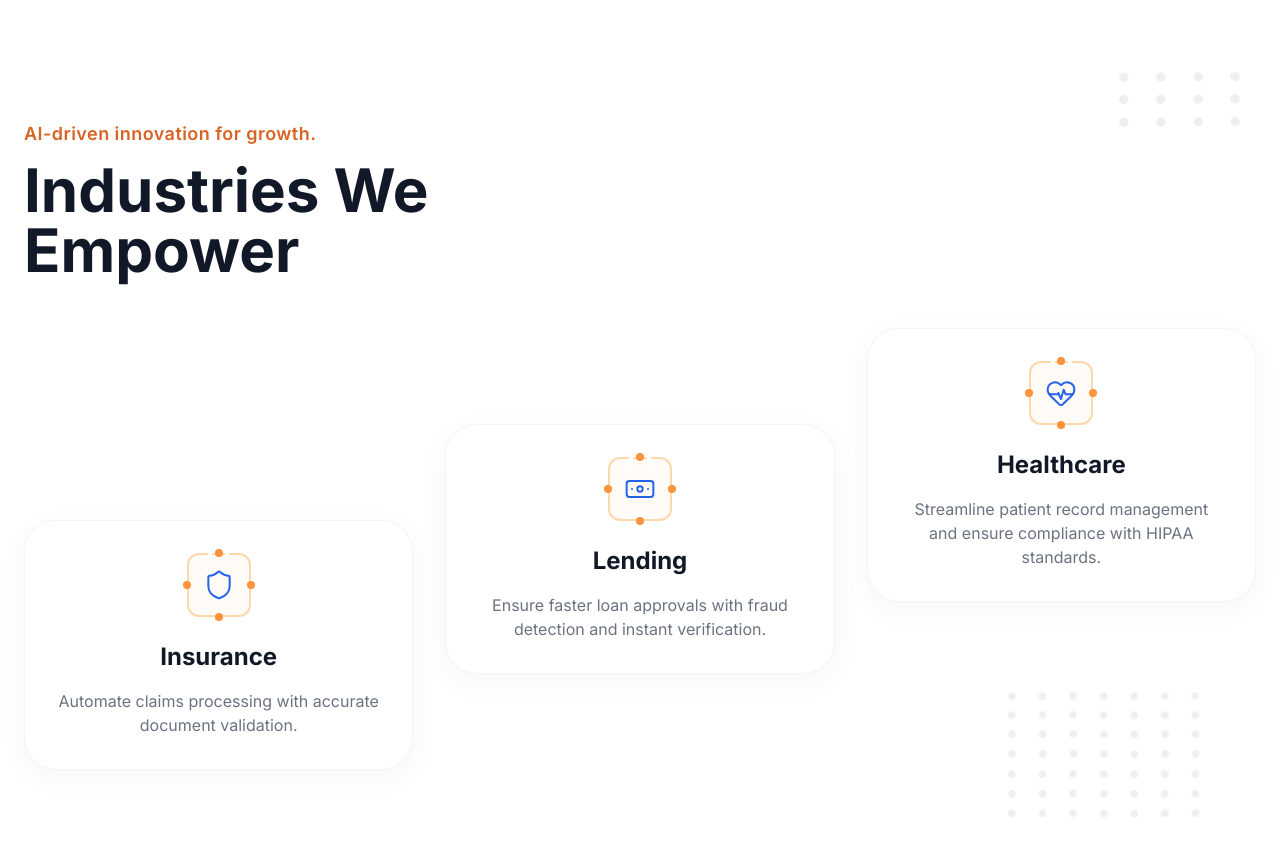
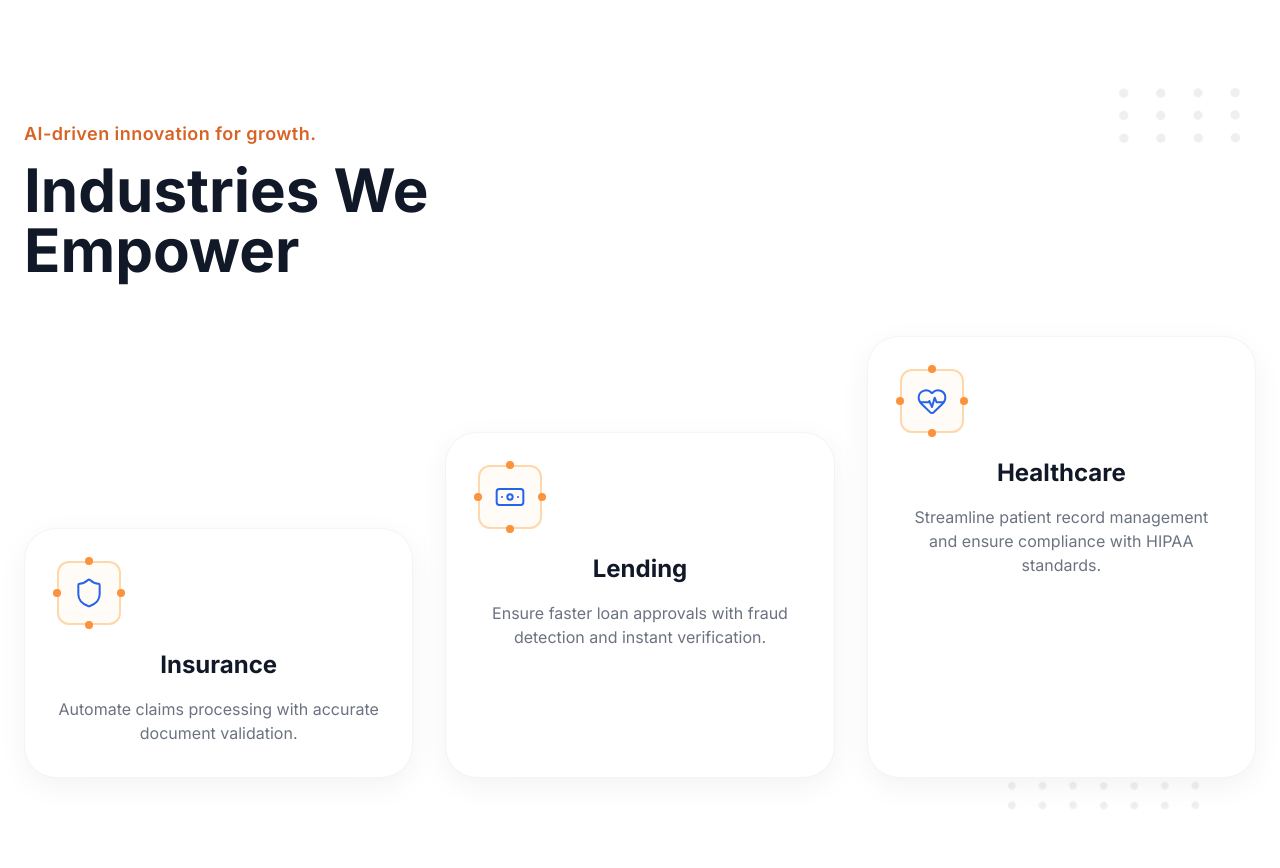
Before and after one commit to Suraj231194/Framer-Motion-, a React (Vite) app: page / in a window 1280 px wide. Shown: the part 960-1828 px from the top of the page. Built offline with nearby package versions, Linux system fonts and the light colour scheme.

Commit message:
Updated Products section with correctly positioned background gradient circles matching final design.

```diff
--- a/src/components/Industries.jsx
+++ b/src/components/Industries.jsx
@@ -1,89 +1,121 @@
-import React, { useRef } from 'react';
-import { motion, useScroll, useTransform } from 'framer-motion';
-import { industriesData } from '../constants/data';
-import dotsIndustry1 from '../images/dots_industry_1.png';
-import dotsIndustry2 from '../images/dots_industry_2.png';
-import blueCircle from '../images/blue_circle.png';
+import React, { useRef } from "react";
+import { motion, useScroll, useTransform } from "framer-motion";
+import { industriesData } from "../constants/data";
 
+import dotsIndustry1 from "../images/dots_industry_1.png";
+import dotsIndustry2 from "../images/dots_industry_2.png";
+import blueCircle from "../images/blue_circle.png";
+
+/* ---------------- CHIP ICON ---------------- */
 const ChipIcon = ({ Icon }) => (
     <div className="relative w-16 h-16 flex items-center justify-center mb-6">
-        {/* Circuit/Chip Background Effect */}
-        <div className="absolute inset-0 border-2 border-orange-200 rounded-xl bg-orange-50/50 backdrop-blur-sm"></div>
+        {/* Background */}
+        <div className="absolute inset-0 rounded-xl border-2 border-orange-200 bg-orange-50/50 backdrop-blur-sm" />
 
-        {/* Nodes/Dots on the border - Decorative */}
-        <div className="absolute -top-1 left-1/2 -translate-x-1/2 w-2 h-2 bg-orange-400 rounded-full box-shadow-glow"></div>
-        <div className="absolute -bottom-1 left-1/2 -translate-x-1/2 w-2 h-2 bg-orange-400 rounded-full box-shadow-glow"></div>
-        <div className="absolute top-1/2 -left-1 -translate-y-1/2 w-2 h-2 bg-orange-400 rounded-full box-shadow-glow"></div>
-        <div className="absolute top-1/2 -right-1 -translate-y-1/2 w-2 h-2 bg-orange-400 rounded-full box-shadow-glow"></div>
+        {/* Decorative Dots */}
+        <span className="absolute -top-1 left-1/2 -translate-x-1/2 w-2 h-2 bg-orange-400 rounded-full" />
+        <span className="absolute -bottom-1 left-1/2 -translate-x-1/2 w-2 h-2 bg-orange-400 rounded-full" />
+        <span className="absolute top-1/2 -left-1 -translate-y-1/2 w-2 h-2 bg-orange-400 rounded-full" />
+        <span className="absolute top-1/2 -right-1 -translate-y-1/2 w-2 h-2 bg-orange-400 rounded-full" />
 
-        <div className="absolute -top-1 left-1/3 w-1 h-3 bg-white"></div>
-        <div className="absolute -top-1 right-1/3 w-1 h-3 bg-white"></div>
-
-        {/* Inner Icon */}
-        <div className="relative text-blue-600 z-10">
+        {/* Icon */}
+        <div className="relative z-10 text-blue-600">
             <Icon size={32} strokeWidth={1.5} />
         </div>
     </div>
 );
 
+/* ---------------- MAIN SECTION ---------------- */
 const Industries = () => {
     const sectionRef = useRef(null);
-    const { scrollYProgress } = useScroll({ target: sectionRef, offset: ["start end", "end start"] });
-    const yBg = useTransform(scrollYProgress, [0, 1], [0, -50]);
+
+    const { scrollYProgress } = useScroll({
+        target: sectionRef,
+        offset: ["start end", "end start"],
+    });
+
+    const yBg = useTransform(scrollYProgress, [0, 1], [0, -60]);
 
     return (
-        <section ref={sectionRef} className="relative py-20 lg:py-32 overflow-hidden bg-white" id="industries">
-            {/* Background Elements */}
+        <section
+            ref={sectionRef}
+            id="industries"
+            className="relative overflow-hidden bg-white py-20 lg:py-32"
+        >
+            {/* ================= BACKGROUND ELEMENTS ================= */}
 
-            {/* 1. Large Blue Ring styling - Left aligned behind text */}
+            {/* Blue Gradient Ring (Figma matched) */}
             <motion.div
                 style={{ y: yBg }}
-                className="absolute left-[-15%] top-1/2 -translate-y-1/2 w-[800px] h-[800px] -z-10 pointer-events-none opacity-80"
+                className="absolute -left-[22%] top-1/2 -translate-y-1/2
+                   w-[850px] h-[850px]
+                   -z-10 pointer-events-none opacity-80"
             >
-                <img src={blueCircle} alt="Background Ring" className="w-full h-full object-contain" />
+                <img
+                    src={blueCircle}
+                    alt="Background Ring"
+                    className="w-full h-full object-contain"
+                />
             </motion.div>
 
-            {/* 2. Top Right Dots */}
-            <div className="absolute right-10 top-20 z-0 pointer-events-none opacity-40 hidden lg:block">
-                <img src={dotsIndustry1} alt="Dots Pattern" className="w-32 h-auto" />
+            {/* Top Right Dots */}
+            <div className="absolute right-10 top-24 hidden lg:block opacity-40 pointer-events-none">
+                <img src={dotsIndustry1} alt="Dots" className="w-32" />
             </div>
 
-            {/* 3. Bottom Right Dots */}
-            <div className="absolute right-20 bottom-20 z-0 pointer-events-none opacity-40 hidden lg:block">
-                <img src={dotsIndustry2} alt="Dots Pattern" className="w-48 h-auto" />
+            {/* Bottom Right Dots */}
+            <div className="absolute right-20 bottom-24 hidden lg:block opacity-40 pointer-events-none">
+                <img src={dotsIndustry2} alt="Dots" className="w-48" />
             </div>
 
-            <div className="container mx-auto px-6">
-                <div className="mb-12 max-w-xl relative">
-                    <motion.div
+            {/* ================= CONTENT ================= */}
+            <div className="container mx-auto px-6 relative z-10">
+                {/* Header */}
+                <div className="mb-14 max-w-xl">
+                    <motion.span
+                        initial={{ opacity: 0, x: -20 }}
+                        whileInView={{ opacity: 1, x: 0 }}
+                        viewport={{ once: true }}
+                        transition={{ duration: 0.4 }}
+                        className="text-[#D96324] font-semibold mb-3 block tracking-wide text-lg"
+                    >
+                        AI-driven innovation for growth.
+                    </motion.span>
+
+                    <motion.h2
                         initial={{ opacity: 0, x: -20 }}
                         whileInView={{ opacity: 1, x: 0 }}
                         viewport={{ once: true }}
                         transition={{ duration: 0.5 }}
+                        className="text-4xl md:text-6xl font-bold text-gray-900 leading-tight"
                     >
-                        <span className="text-[#D96324] font-semibold mb-3 block tracking-wide text-lg">
-                            AI-driven innovation for growth.
-                        </span>
-                        <h2 className="text-4xl md:text-6xl font-bold text-gray-900 leading-tight">
-                            Industries We Empower
-                        </h2>
-                    </motion.div>
+                        Industries We Empower
+                    </motion.h2>
                 </div>
 
-                <div className="grid md:grid-cols-3 gap-8 items-start relative min-h-[400px]">
+                {/* Cards */}
+                <div className="grid md:grid-cols-3 gap-8 relative">
                     {industriesData.map((item, idx) => (
                         <motion.div
                             key={item.id}
-                            initial={{ opacity: 0, y: 50 }}
+                            initial={{ opacity: 0, y: 40 }}
                             whileInView={{ opacity: 1, y: 0 }}
                             viewport={{ once: true }}
-                            whileHover={{ y: -10, boxShadow: "0 20px 40px -10px rgba(0,0,0,0.1)" }}
-                            transition={{ duration: 0.4, delay: idx * 0.15 }}
-                            className={`bg-white rounded-[2rem] p-8 shadow-[0_8px_30px_rgb(0,0,0,0.04)] border border-gray-100 flex flex-col items-center text-center transition-all ${item.offset}`}
+                            transition={{ duration: 0.45, delay: idx * 0.15 }}
+                            whileHover={{
+                                y: -10,
+                                boxShadow: "0 20px 40px rgba(0,0,0,0.12)",
+                            }}
+                            className={`bg-white rounded-[2rem] p-8 text-center
+                          border border-gray-100
+                          shadow-[0_8px_30px_rgba(0,0,0,0.05)]
+                          transition-all ${item.offset}`}
                         >
                             <ChipIcon Icon={item.icon} />
-                            <h3 className="text-2xl font-bold text-gray-900 mb-4">{item.title}</h3>
-                            <p className="text-gray-500 leading-relaxed text-sm lg:text-base">
+                            <h3 className="text-2xl font-bold text-gray-900 mb-4">
+                                {item.title}
+                            </h3>
+                            <p className="text-gray-500 text-sm lg:text-base leading-relaxed">
                                 {item.description}
                             </p>
                         </motion.div>
--- a/src/components/Products.jsx
+++ b/src/components/Products.jsx
@@ -133,8 +133,19 @@ const ProductCard = ({ product }) => {
 const Products = () => {
     return (
         <section id="products" className="py-24 bg-gray-50/50 relative overflow-hidden">
-            {/* Background Gradient Circle */}
-            <div className="absolute right-0 top-1/2 -translate-y-1/2 w-[800px] h-[800px] z-0 pointer-events-none opacity-50">
+            {/* Background Gradient Circles */}
+            {/* Top Right - Behind DocSim */}
+            <div className="absolute -right-[20%] top-[5%] w-[800px] h-[800px] z-0 pointer-events-none opacity-40">
+                <img src={gradientCircle} alt="Background Gradient" className="w-full h-full object-contain" />
+            </div>
+
+            {/* Middle Left - Behind DocPilot */}
+            <div className="absolute -left-[20%] top-[35%] w-[800px] h-[800px] z-0 pointer-events-none opacity-40">
+                <img src={gradientCircle} alt="Background Gradient" className="w-full h-full object-contain" />
+            </div>
+
+            {/* Bottom Right - Behind Doxtract */}
+            <div className="absolute -right-[20%] bottom-[-10%] w-[800px] h-[800px] z-0 pointer-events-none opacity-40">
                 <img src={gradientCircle} alt="Background Gradient" className="w-full h-full object-contain" />
             </div>
 
--- a/src/constants/data.js
+++ b/src/constants/data.js
@@ -68,6 +68,25 @@ export const productsData = [
         image: docsimImg
     },
     {
+        id: 'docpilot',
+        badge: 'DocPilot',
+        brandLogo: brandDocPilot,
+        title: 'Streamline Document Workflows with Automation',
+        features: [
+            'Automates document collection, routing, and task assignments.',
+            'Real-time tracking with advanced dashboards.',
+            'Seamless integration with enterprise systems via APIs.'
+        ],
+        benefits: [
+            'Reduce turnaround times by 50%.',
+            'Improve operational efficiency with minimal manual effort.'
+        ],
+        icon: Zap,
+        layout: 'right',
+        visualColor: 'from-purple-600 to-blue-600',
+        image: docpilotImg
+    },
+    {
         id: 'doxtract',
         badge: 'Doxtract',
         brandLogo: brandDoxtract,
@@ -85,25 +104,6 @@ export const productsData = [
         layout: 'left',
         visualColor: 'from-orange-500 to-red-500',
         image: doxtractImg
-    },
-    {
-        id: 'docpilot',
-        badge: 'DocPilot',
-        brandLogo: brandDocPilot,
-        title: 'Streamline Document Workflows with Automation',
-        features: [
-            'Automates document collection, routing, and task assignments.',
-            'Real-time tracking with advanced dashboards.',
-            'Seamless integration with enterprise systems via APIs.'
-        ],
-        benefits: [
-            'Reduce turnaround times by 50%.',
-            'Improve operational efficiency with minimal manual effort.'
-        ],
-        icon: Zap,
-        layout: 'right',
-        visualColor: 'from-purple-600 to-blue-600',
-        image: docpilotImg
     }
 ];
 
```
